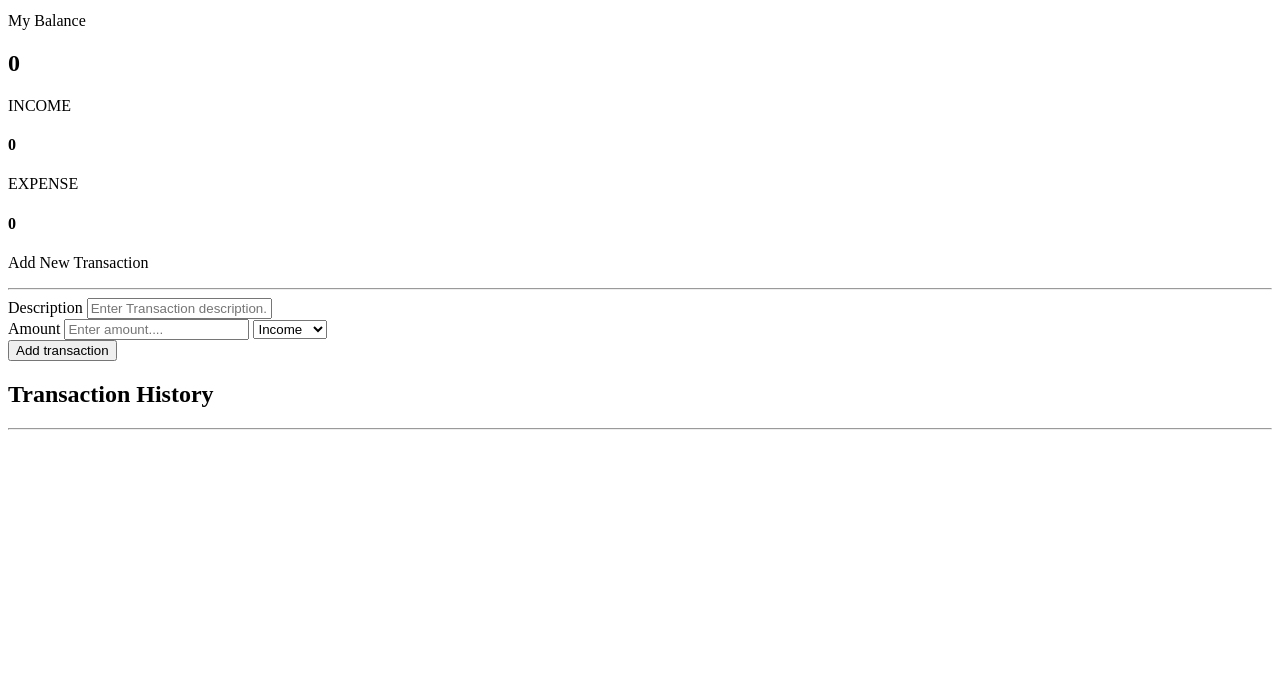
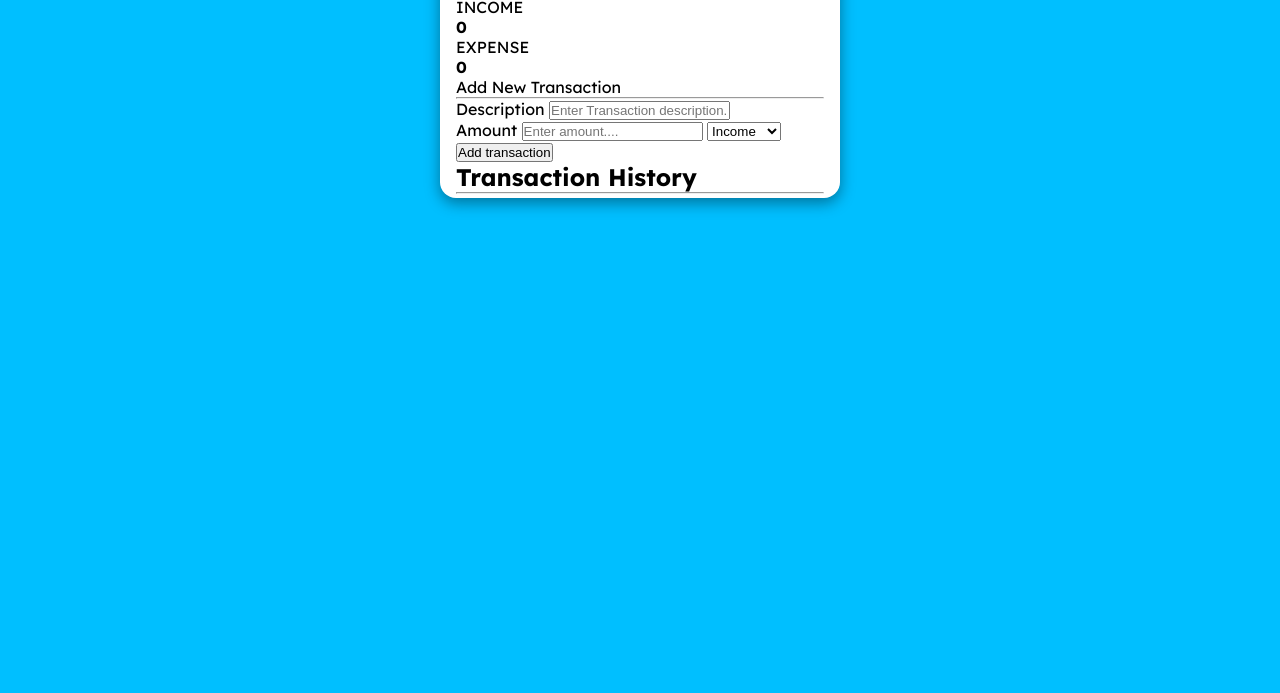
Before and after one commit to giftedpromise/Expense-tracker, a plain HTML site: page index.html in a window 1280 px wide. Shown: the part 155-848 px from the top of the page. Before the commit the page ends 800 px from the top, so only its background shows below. Drawn offline with Linux system fonts and the light colour scheme.

Commit message:
expense tracker

```diff
--- a/index.html
+++ b/index.html
@@ -8,17 +8,24 @@
   </head>
   <body>
     <div class="container">
-      <div class="balance">
+      <div class="title-sec">
         <h2>Expense Tracker</h2>
-        <img src="logo.svg" alt="" style="width: 60px" />
+
+        <img src="logo.svg" alt="" style="width: 40px" />
+      </div>
+      <div class="balance-section">
         <p>My Balance</p>
         <h2>0</h2>
       </div>
       <div class="income-expense">
-        <p>INCOME</p>
-        <h4>0</h4>
-        <p>EXPENSE</p>
-        <h4>0</h4>
+        <div class="income-sect">
+          <p>INCOME</p>
+          <h4>0</h4>
+        </div>
+        <div class="expense-sect">
+          <p>EXPENSE</p>
+          <h4>0</h4>
+        </div>
       </div>
       <div class="add-transaction">
         <p>Add New Transaction</p>
--- a/styl.css
+++ b/styl.css
@@ -0,0 +1,51 @@
+@import url("https://fonts.googleapis.com/css2?family=Lexend:wght@100..900&display=swap");
+
+* {
+  margin: 0;
+  padding: 0;
+  user-select: none;
+  box-sizing: border-box;
+}
+
+body {
+  background-color: deepskyblue;
+  width: 100vw;
+  height: 100vh;
+  font-family: "Lexend", sans-serif;
+}
+
+.container {
+  background-color: white;
+  max-width: 400px;
+  margin: 3rem auto;
+  box-shadow: 0 5px 15px rgba(0, 0, 0, 0.4);
+  border-radius: 1rem;
+
+  padding: 0.25rem 1rem;
+}
+
+.title-sec {
+  display: flex;
+  gap: 1rem;
+  align-items: center;
+  justify-content: center;
+}
+
+.title-sec h2 {
+  text-align: center;
+  color: coral;
+  font-weight: 600;
+}
+
+.balance-section {
+  text-align: center;
+}
+.balance-section p {
+  text-transform: uppercase;
+  font-weight: 600;
+  font-size: 15px;
+}
+
+.balance-section h2 {
+  margin-top: -2px;
+}
```
